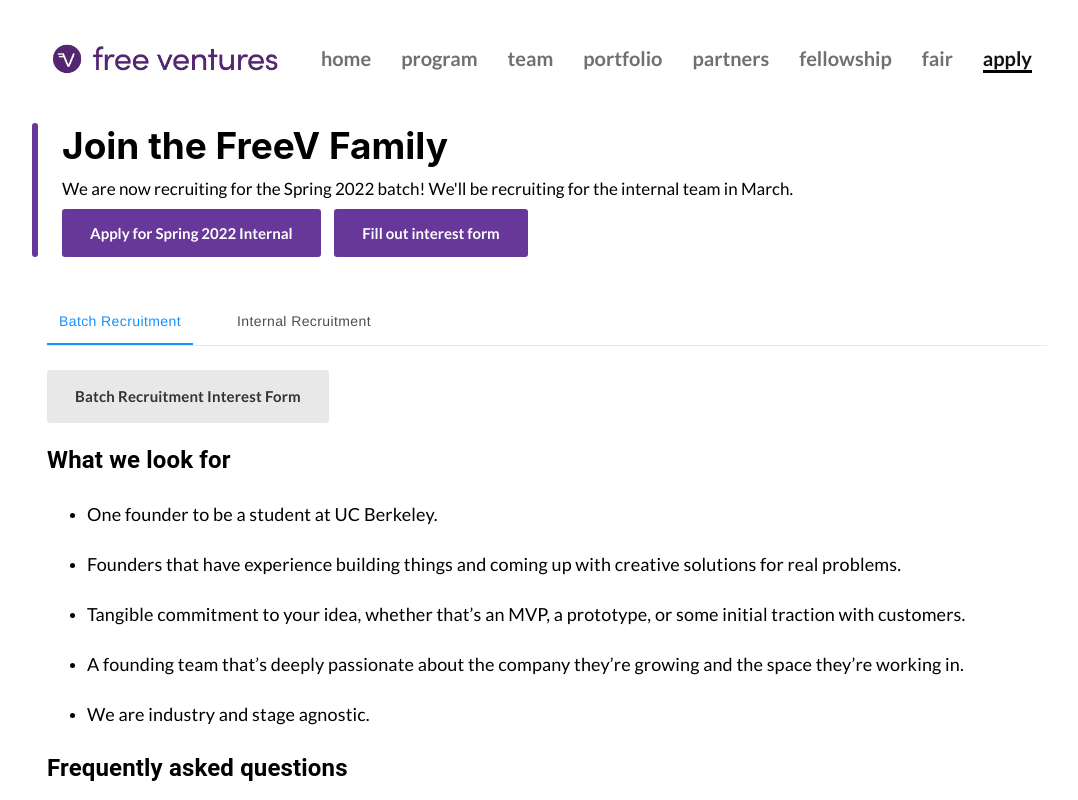
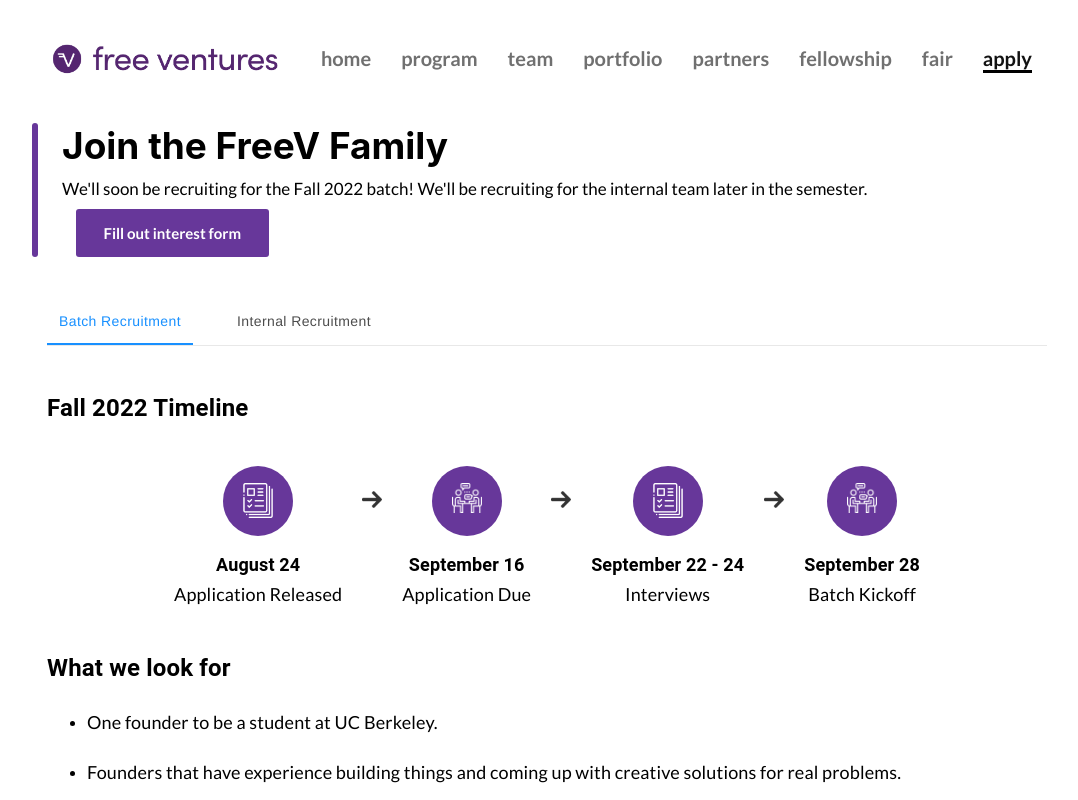
Before and after one commit to Free-Ventures-Cal/website, a React (Create React App) app: page /apply in a window 1280 px wide. Both pictures are taken after a click on the tab "Batch Recruitment". Shown: the top 800 px of the page, without its empty margins (93-1171 px from the left). Built offline with nearby package versions, Linux system fonts and the light colour scheme.

Commit message:
Link updates

```diff
--- a/src/Components/Apply.js
+++ b/src/Components/Apply.js
@@ -39,23 +39,23 @@ function Apply(props) {
 
   let timelineContent = [
     {
-      date: "April 2",
+      date: "August 24",
       description: "Application Released",
       image: application,
     },
     {
-      date: "April 8",
+      date: "September 16",
       description: "Application Due",
       image: interview,
     },
     {
-      date: "April 11 - 15",
-      description: "First Round Interviews",
+      date: "September 22 - 24",
+      description: "Interviews",
       image: application,
     },
     {
-      date: "April 18 - 22",
-      description: "Final Interviews",
+      date: "September 28",
+      description: "Batch Kickoff",
       image: interview,
     },
     // {
@@ -150,20 +150,12 @@ function Apply(props) {
       <GenericTop
         header={"Join the FreeV Family"}
         description={
-          "We are now recruiting for the Spring 2022 batch! We'll be recruiting for the internal team in March."
+          "We'll soon be recruiting for the Fall 2022 batch! We'll be recruiting for the internal team later in the semester."
         }
       >
-        <a
-          href={airtableLink}
-          className="genericButton"
-          target="_blank"
-          rel="noopener noreferrer"
-        >
-          Apply for Spring 2022 Internal
-        </a>
         &nbsp; &nbsp;
         <a
-          href="https://forms.gle/qXaXkYZDQbQL7ou88"
+          href="https://docs.google.com/forms/d/e/1FAIpQLSf3yWalM4X7p3yzy-_zRjLx3tNul1Tla9b3i8mwaQl_BlA9LQ/viewform?usp=sf_link"
           className="genericButton"
           target="_blank"
           rel="noopener noreferrer"
@@ -188,16 +180,8 @@ function Apply(props) {
             <TabPanel value={value} index={0}>
               <br />
 
-              <a
-                href="https://docs.google.com/forms/d/e/1FAIpQLSdlFW-xvwp_-J9jj2yWzGQlDOOn5ccEx6H6oud7OpZSpvVXsA/viewform"
-                className="genericButtonGray"
-                target="_blank"
-                rel="noopener noreferrer"
-              >
-                Batch Recruitment Interest Form
-              </a>
-              {/* <h2>Spring 2022 Applications are now open!</h2>
-                            <a href={airtableLink} className="genericButtonGray" target="_blank" rel="noopener noreferrer">Apply for Spring 2022 Internal</a>
+              {/* <h2>Fall 2022 Applications are now open!</h2>
+                            <a href={airtableLink} className="genericButtonGray" target="_blank" rel="noopener noreferrer">Apply for Fall 2022 Internal</a>
                             <p>Here are some details about our recruiting timeline and frequently asked questions</p>
 
                             <h2>Fall 2021 Timeline</h2>
@@ -205,6 +189,8 @@ function Apply(props) {
                                 {timelineWithArrows}
                             </div> */}
 
+              <h2>Fall 2022 Timeline</h2>
+              <div className="timeline">{timelineWithArrows}</div>
               <h2>What we look for</h2>
               <ul>
                 <li>
@@ -247,22 +233,22 @@ function Apply(props) {
             <TabPanel value={value} index={1}>
               <br />
 
-              <h2>Spring 2022 Applications are now open!</h2>
+              {/* <h2>Fall 2022 Applications are now open!</h2>
               <a
                 href={airtableLink}
                 className="genericButtonGray"
                 target="_blank"
                 rel="noopener noreferrer"
               >
-                Apply for Spring 2022 Internal
-              </a>
-              <p>
+                Apply for Fall 2022 Internal
+              </a> */}
+              {/* <p>
                 Here are some details about our recruiting timeline and
                 frequently asked questions
-              </p>
-
-              <h2>Spring 2022 Timeline</h2>
-              <div className="timeline">{timelineWithArrows}</div>
+              </p> */}
+              {/*
+              <h2>Fall 2022 Timeline</h2>
+              <div className="timeline">{timelineWithArrows}</div> */}
               <p>
                 If you’re interested in startups and don’t know where to start,
                 you’ve come to the right place!
--- a/src/Components/Fellowship.js
+++ b/src/Components/Fellowship.js
@@ -193,7 +193,7 @@ function Fellowship() {
           <p>
             We have a simple application process – it’s just a resume drop and a
             short response! Fill out the form{" "}
-            <a href="https://forms.gle/mRYLzBppqnzdYo6AA">here</a>.
+            <a href="https://airtable.com/shrTZaerxspoAjE5S">here</a>.
           </p>
           <h3>Fall 2022 Timeline</h3>
           <div className="timeline">{timelineWithArrows}</div>
--- a/src/Components/Footer.js
+++ b/src/Components/Footer.js
@@ -1,33 +1,45 @@
-import React from 'react';
-import logo from './../assets/freev-white.png';
-import logogray from './../assets/freev-gray.png';
-import fb from './../assets/facebook.png';
-import medium from './../assets/medium.png';
-import twitter from './../assets/twitter.png';
-import logocircle from './../assets/logo-circle.png';
-
+import React from "react";
+import logo from "./../assets/freev-white.png";
+import logogray from "./../assets/freev-gray.png";
+import fb from "./../assets/facebook.png";
+import medium from "./../assets/medium.png";
+import twitter from "./../assets/twitter.png";
+import logocircle from "./../assets/logo-circle.png";
 
 import { Link } from "react-router-dom";
 
-
-import './../styles/Footer.css';
-import './../styles/App.css';
-
+import "./../styles/Footer.css";
+import "./../styles/App.css";
 
 function Footer() {
-
   return (
     <div className="footer">
       <div className="container">
         <span>
           <Link exact to="/">
-                <img src={logocircle} /></Link>
-                <p>Founded in 2013, Free Ventures is a 501(c)(3) student-run non-profit with the mission of making entrepreneurship accessible to UC Berkeley students of all backgrounds by empowering them with the support to innovate and build.</p>
+            <img src={logocircle} />
+          </Link>
+          <p>
+            Founded in 2013, Free Ventures is a 501(c)(3) student-run non-profit
+            with the mission of making entrepreneurship accessible to UC
+            Berkeley students of all backgrounds by empowering them with the
+            support to innovate and build.
+          </p>
         </span>
         <span>
           <h1>Stay updated with our newsletter</h1>
-                <p>Every month we feature teams, talk about our processes, and keep the community updated with FreeV news! Drop your email below to stay updated with what's happening in the startup community!</p>
-                <a href="https://freeventures.substack.com/" className="genericButton" target="_blank">Subscribe</a>
+          <p>
+            Every month we feature teams, talk about our processes, and keep the
+            community updated with FreeV news! Drop your email below to stay
+            updated with what's happening in the startup community!
+          </p>
+          <a
+            href="https://freeventures.substack.com/"
+            className="genericButton"
+            target="_blank"
+          >
+            Subscribe
+          </a>
         </span>
         <span className="links">
           <p>Menu</p>
@@ -35,7 +47,8 @@ function Footer() {
           <Link to="/team">Team</Link>
           <Link to="/portfolio">Portfolio</Link>
           <Link to="/partners">Partners</Link>
-                <Link to="/fiatlux">Fiat lux</Link>
+          <Link to="/fellowship">Fellowship</Link>
+          <a href="/fair/sponsorship.pdf">Fair</a>
           <Link to="/apply">Apply</Link>
           <Link to="/contact">Contact</Link>
         </span>
@@ -53,9 +66,7 @@ function Footer() {
             <img src={medium} alt="" />
             Medium
           </a>
-
         </span>
-
       </div>
     </div>
   );
```
Lines whose indentation alone changed are shown as unchanged.
